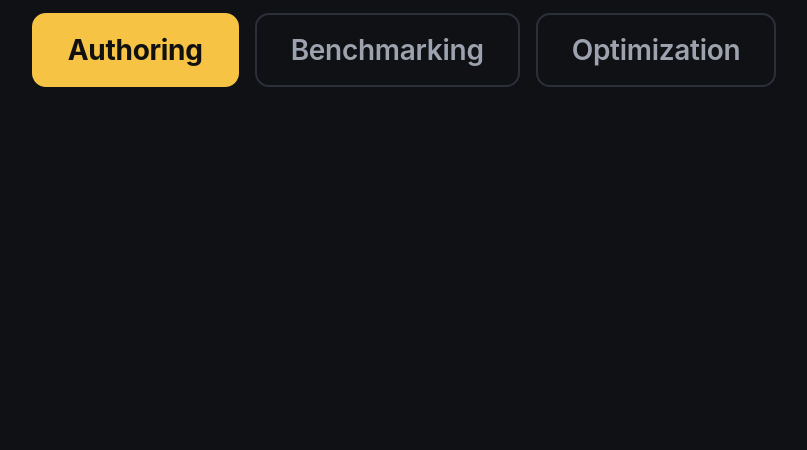
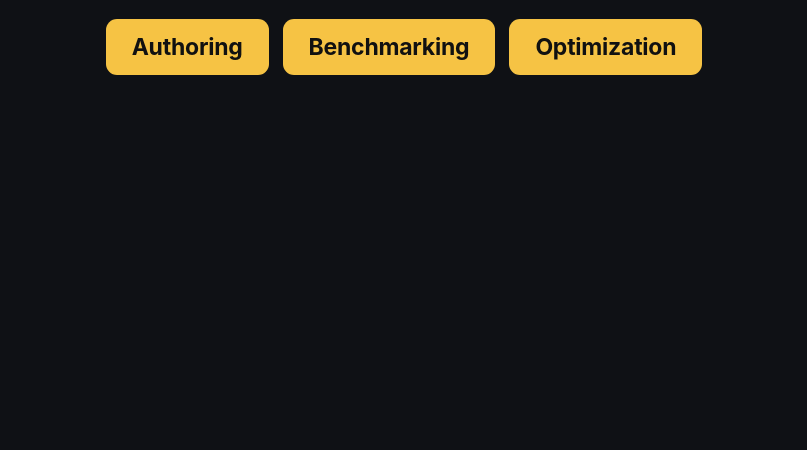
Before and after one commit to KazKozDev/prompt-playoff, a plain HTML site: page assets/social-preview.html in a window 1280 px wide. Shown: the part 350-800 px from the top of the page, without its empty margins (236-1043 px from the left). Drawn offline with Linux system fonts and the light colour scheme.

Commit message:
docs: all three pills yellow, one size down
No active state to read into: the three are what the tool does, not a tab
strip with one of them selected.

```diff
--- a/assets/social-preview.html
+++ b/assets/social-preview.html
@@ -21,18 +21,18 @@
     display:flex; flex-direction:column; align-items:center;
   }
   h1 { font-size:108px; font-weight:800; letter-spacing:-.05em; line-height:1; }
-  .tabs { display:flex; gap:16px; margin-top:52px; }
+  .tabs { display:flex; gap:14px; margin-top:46px; }
   .tab {
-    padding:18px 34px; border:2px solid var(--border); border-radius:14px;
-    color:var(--muted); font-size:28px; font-weight:600; letter-spacing:-.01em;
+    padding:14px 26px; border-radius:11px;
+    background:var(--accent); color:#111;
+    font-size:23px; font-weight:700; letter-spacing:-.01em;
   }
-  .tab.active { background:var(--accent); border-color:var(--accent); color:#111; font-weight:700; }
 </style>
 
 <main>
   <h1>Prompt Playoff</h1>
   <div class="tabs">
-    <span class="tab active">Authoring</span>
+    <span class="tab">Authoring</span>
     <span class="tab">Benchmarking</span>
     <span class="tab">Optimization</span>
   </div>
```
Also changed, not shown: assets/social-preview.png.
